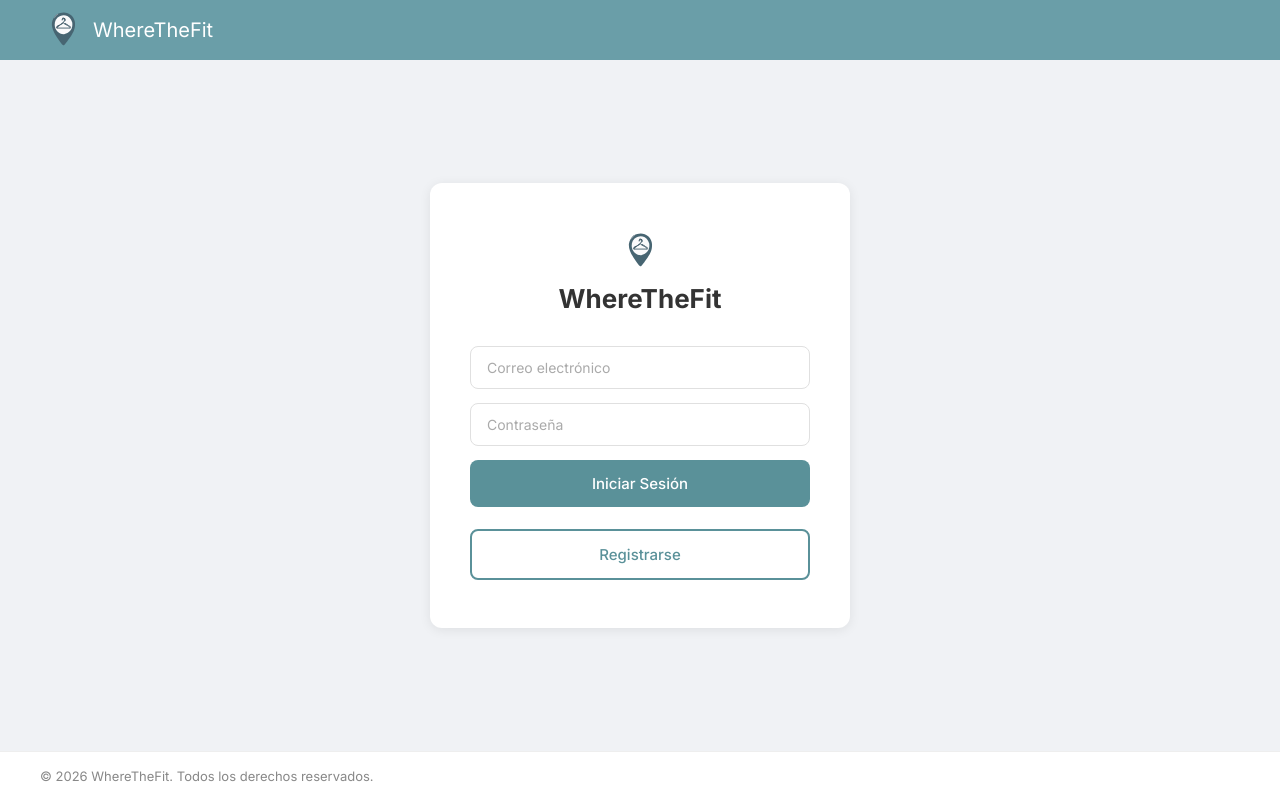
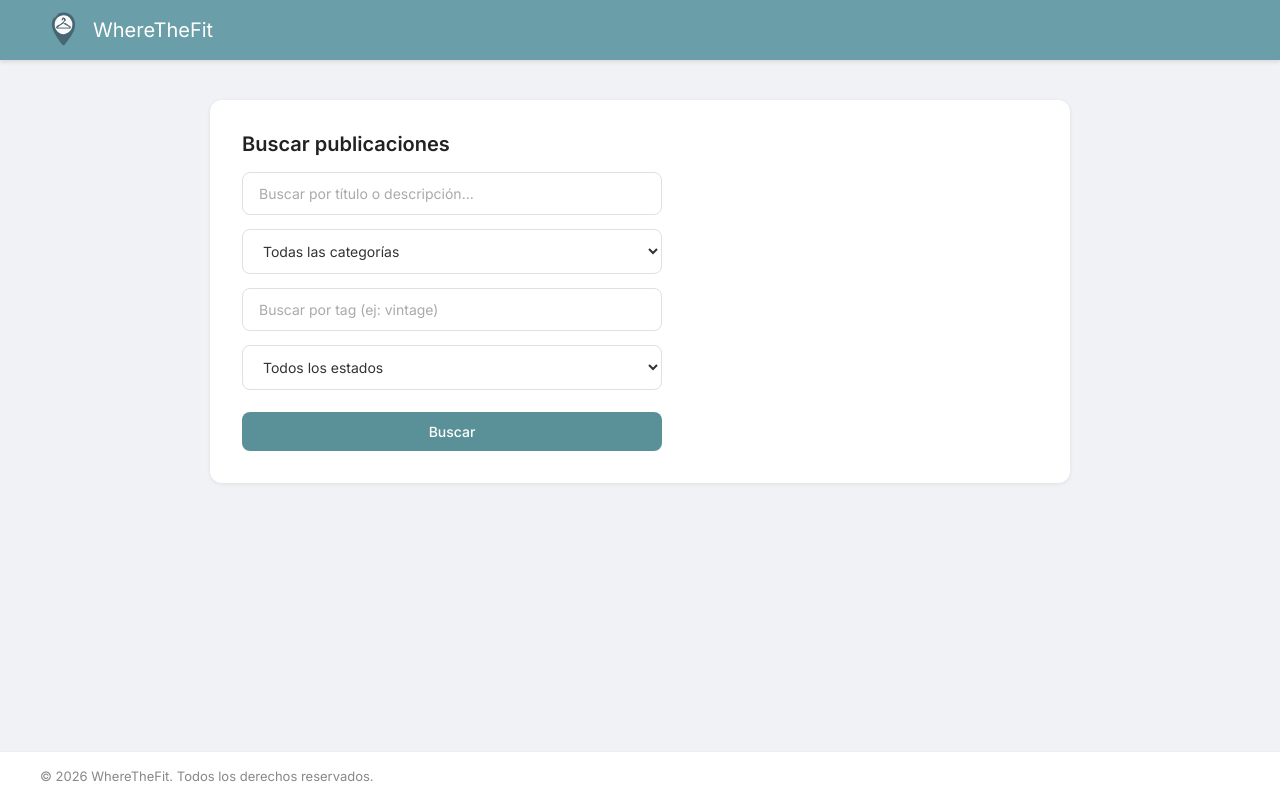
Before and after one commit to candedefranco/WhereTheFit, a React (Vite) app in the folder wtf-front/: page /search in a window 1280 px wide. Before the commit this address led to /login. Built offline with nearby package versions, Linux system fonts and the light colour scheme.

Commit message:
fix barra de navegacion, busqueda de publicaciones

```diff
--- a/wtf-front/src/App.tsx
+++ b/wtf-front/src/App.tsx
@@ -8,6 +8,7 @@ import Feed from "./pages/Feed"
 import EditPost from "./pages/EditPost"
 import PostDetail from "./pages/PostDetail"
 import UserProfile from "./pages/UserProfile"
+import Search from "./pages/Search"
 
 function App() {
   return (
@@ -26,6 +27,7 @@ function App() {
         {/* cualquier ruta desconocida va al inicio */}
         <Route path="*" element={<Navigate to="/" />} />
         <Route path="/profile/:id" element={<UserProfile />} />
+        <Route path="/search" element={<Search />} />
       </Routes>
     </BrowserRouter>
   )
--- a/wtf-front/src/components/Layout.tsx
+++ b/wtf-front/src/components/Layout.tsx
@@ -1,39 +1,49 @@
 import { useNavigate } from "react-router-dom"
 import { apiFetch } from "../api"
 
-
-// defino los props que recibe el componente
 interface LayoutProps {
-  children: React.ReactNode // contenido de la pagina
-  showLogout?: boolean // si mostrar o no el boton de cerrar sesion
+  children: React.ReactNode
+  showLogout?: boolean
 }
 
-// layout es un componente que envuelve todas las paginas
-// contiene el navbar, el contenido y el footer
 function Layout({ children, showLogout = true }: LayoutProps) {
   const navigate = useNavigate()
 
-  // cierro la sesion y mando al login
   async function handleLogout() {
-    await apiFetch("/auth/logout", { method: "POST" }) // CAMBIO: uso apiFetch en vez de fetch directo
+    await apiFetch("/auth/logout", { method: "POST" })
     localStorage.removeItem("user")
-    localStorage.removeItem("token") // CAMBIO: borro el token tambien
+    localStorage.removeItem("token")
     navigate("/login")
   }
 
   return (
     <div id="root">
-      {/* navbar con logo y links */}
       <nav className="navbar">
+      {/* logo a la izquierda */}
       <a href="/" className="navbar-logo">
         <img src="/logo-wtf.svg" alt="WhereTheFit logo" width={45} height={40} /> <span>WhereTheFit</span>
       </a>
+
+      {/* buscador en el centro */}
+      {localStorage.getItem("user") && (
+        <input
+          type="text"
+          placeholder="Buscar publicaciones..."
+          onKeyDown={(e) => {
+            if (e.key === "Enter") {
+              window.location.href = `/feed?search=${(e.target as HTMLInputElement).value}`
+            }
+          }}
+          style={{ borderRadius: "20px", padding: "6px 16px", fontSize: "13px", border: "none", outline: "none", width: "320px" }}
+        />
+      )}
+
+      {/* links a la derecha */}
       <div className="navbar-links">
-          {/* solo muestro feed si hay sesion activa */}
         {localStorage.getItem("user") && <a href="/feed">Feed</a>}
-          <a href="/feed/create">Publicar</a>
-          <a href="/profile">Perfil</a>
-          {showLogout && (
+        {localStorage.getItem("user") && <a href="/feed/create">Publicar</a>}
+        {localStorage.getItem("user") && <a href="/profile">Perfil</a>}
+        {showLogout && localStorage.getItem("user") && (
           <button onClick={handleLogout} className="btn btn-small">
             Cerrar sesión
           </button>
@@ -41,12 +51,10 @@ function Layout({ children, showLogout = true }: LayoutProps) {
       </div>
     </nav>
 
-      {/* contenido de la pagina */}
       <div className="page-content">
         {children}
       </div>
 
-      {/* footer */}
       <footer className="footer">
         © 2026 WhereTheFit. Todos los derechos reservados.
       </footer>
--- a/wtf-front/src/pages/Feed.tsx
+++ b/wtf-front/src/pages/Feed.tsx
@@ -3,10 +3,8 @@ import { useNavigate } from "react-router-dom"
 import Layout from "../components/Layout"
 import { apiFetch } from "../api"
 import ConfirmModal from "../components/ConfirmModal"
-
 import Masonry from "react-masonry-css"
 
-// defino el tipo Post para TypeScript
 interface Post {
   id: number
   title: string
@@ -14,7 +12,7 @@ interface Post {
   category: string | null
   image_url: string | null
   images: { id: number; url: string; order: number }[]
-  tags?: string[] // lo agregamos como opcional para que no rompa si el back no lo manda
+  tags?: string[]
   status: string
   created_at: string
   user_id: number
@@ -22,30 +20,25 @@ interface Post {
 }
 
 function Feed() {
-  // estado para guardar la lista de posts
   const [posts, setPosts] = useState<Post[]>([])
   const [error, setError] = useState("")
+  const [showModal, setShowModal] = useState(false)
+  const [postToDelete, setPostToDelete] = useState<number | null>(null)
   const navigate = useNavigate()
 
-  // traigo el usuario logueado del localStorage
   const currentUser = JSON.parse(localStorage.getItem("user") || "null")
 
-  // estados para el modal de confirmacion
-const [showModal, setShowModal] = useState(false)
-const [postToDelete, setPostToDelete] = useState<number | null>(null)
-
-  // si no hay sesion, mando al login
   useEffect(() => {
     if (!currentUser) {
       navigate("/login")
-    } else {
+      return
+    }
     loadPosts()
-    }
   }, [])
 
   async function loadPosts() {
-    // traigo todos los posts del back
-    const response = await apiFetch("/posts")
+    const params = new URLSearchParams(window.location.search)
+    const response = await apiFetch(`/posts?${params.toString()}`)
     if (!response.ok) {
       setError("Error al cargar las publicaciones")
       return
@@ -55,7 +48,6 @@ async function loadPosts() {
   }
 
   async function deletePost(id: number) {
-    // muestro el modal en vez del confirm nativo
     setPostToDelete(id)
     setShowModal(true)
   }
@@ -77,7 +69,6 @@ async function confirmDelete() {
     }
   }
 
-  // configuracion de columnas para el diseño masonry estilo pinterest
   const breakpointColumnsObj = {
     default: 5,
     1400: 4,
@@ -99,7 +90,6 @@ async function confirmDelete() {
             <p>No hay publicaciones todavía. ¡Sé la primera en publicar!</p>
           </div>
         ) : (
-          // muestro cada post como una card usando Masonry
           <Masonry
             breakpointCols={breakpointColumnsObj}
             className="my-masonry-grid"
@@ -107,7 +97,6 @@ async function confirmDelete() {
           >
             {posts.map(post => (
               <div key={post.id} className="card post-card feed-card">
-                {/* muestro la primera imagen si existe */}
                 {(post.images?.[0]?.url || post.image_url) && (
                   <a href={`/feed/post/${post.id}`}>
                     <img
@@ -124,20 +113,18 @@ async function confirmDelete() {
                         {post.title}
                       </a>
                     </h3>
-                    {/* badge que muestra el estado del post */}
                     <span className={`status-badge ${post.status}`}>
                       {post.status === "active" ? "En búsqueda" : "Resuelto"}
                     </span>
                   </div>
-                  {/* meta info del post */}
                   <p className="post-meta">
-                      <a href={`/profile/${post.user_id}`} style={{ textDecoration: "none", color: "inherit", fontWeight: 600 }}>@{post.username}</a>
+                    <a href={`/profile/${post.user_id}`} style={{ textDecoration: "none", color: "inherit", fontWeight: 600 }}>
+                      @{post.username}
+                    </a>
                     {" · "}
                     {new Date(post.created_at).toLocaleDateString("es-AR")}
                   </p>
                   {post.category && <p className="post-category">{post.category}</p>}
-
-                  {/* muestro los tags si es que vienen desde el backend */}
                   {post.tags && post.tags.length > 0 && (
                     <div className="post-tags-list">
                       {post.tags.map((tag, index) => (
@@ -145,10 +132,7 @@ async function confirmDelete() {
                       ))}
                     </div>
                   )}
-
                   <p className="post-description truncate-text">{post.description}</p>
-
-                  {/* solo muestro acciones si el post es del usuario logueado */}
                   {currentUser && currentUser.id === post.user_id && (
                     <div className="btn-row" style={{ marginTop: "12px" }}>
                       <a href={`/feed/edit/${post.id}`} className="btn btn-small">Editar</a>
@@ -164,7 +148,6 @@ async function confirmDelete() {
         {error && <p className="error">{error}</p>}
       </div>
 
-      {/* modal de confirmacion de borrado */}
       {showModal && (
         <ConfirmModal
           message="¿Segura que querés borrar esta publicación?"
--- /dev/null
+++ b/wtf-front/src/pages/Search.tsx
@@ -0,0 +1,140 @@
+import { useState } from "react"
+import Layout from "../components/Layout"
+import { apiFetch } from "../api"
+
+interface Post {
+  id: number
+  title: string
+  description: string
+  category: string | null
+  image_url: string | null
+  images: { id: number; url: string; order: number }[]
+  status: string
+  created_at: string
+  username: string
+  user_id: number
+  tags: string[]
+  likes: number
+}
+
+function Search() {
+  const [search, setSearch] = useState("")
+  const [category, setCategory] = useState("")
+  const [tag, setTag] = useState("")
+  const [status, setStatus] = useState("")
+  const [posts, setPosts] = useState<Post[]>([])
+  const [searched, setSearched] = useState(false)
+
+  async function handleSearch(e: React.FormEvent) {
+    e.preventDefault()
+
+    // armo los query params
+    const params = new URLSearchParams()
+    if (search) params.append("search", search)
+    if (category) params.append("category", category)
+    if (tag) params.append("tag", tag)
+    if (status) params.append("status", status)
+
+    const response = await apiFetch(`/posts?${params.toString()}`)
+    const data = await response.json()
+    setPosts(data)
+    setSearched(true)
+  }
+
+  return (
+    <Layout>
+      <div className="container">
+        <div className="card" style={{ marginBottom: "16px" }}>
+          <h2 style={{ marginBottom: "16px" }}>Buscar publicaciones</h2>
+
+          <form onSubmit={handleSearch}>
+            <input
+              type="text"
+              placeholder="Buscar por título o descripción..."
+              value={search}
+              onChange={(e) => setSearch(e.target.value)}
+            />
+
+            <select value={category} onChange={(e) => setCategory(e.target.value)}>
+              <option value="">Todas las categorías</option>
+              <option value="Camperas">Camperas</option>
+              <option value="Pantalones">Pantalones</option>
+              <option value="Remeras">Remeras</option>
+              <option value="Vestidos">Vestidos</option>
+              <option value="Faldas">Faldas</option>
+              <option value="Zapatos">Zapatos</option>
+              <option value="Accesorios">Accesorios</option>
+              <option value="Bolsos">Bolsos</option>
+              <option value="Ropa interior">Ropa interior</option>
+              <option value="Deportivo">Deportivo</option>
+              <option value="Otro">Otro</option>
+            </select>
+
+            <input
+              type="text"
+              placeholder="Buscar por tag (ej: vintage)"
+              value={tag}
+              onChange={(e) => setTag(e.target.value)}
+            />
+
+            <select value={status} onChange={(e) => setStatus(e.target.value)}>
+              <option value="">Todos los estados</option>
+              <option value="active">En búsqueda</option>
+              <option value="resolved">Resuelto</option>
+            </select>
+
+            <button type="submit" className="btn" style={{ marginTop: "8px" }}>
+              Buscar
+            </button>
+          </form>
+        </div>
+
+        {/* resultados */}
+        {searched && (
+          <div>
+            <p style={{ color: "#888", marginBottom: "12px" }}>
+              {posts.length === 0 ? "No se encontraron publicaciones." : `${posts.length} resultado(s)`}
+            </p>
+            {posts.map(post => (
+              <div key={post.id} className="card" style={{ marginBottom: "12px" }}>
+                <div style={{ display: "flex", gap: "16px" }}>
+                  {/* imagen miniatura */}
+                  {(post.images?.[0]?.url || post.image_url) && (
+                    <img
+                      src={post.images?.[0]?.url || post.image_url || ""}
+                      alt={post.title}
+                      style={{ width: "80px", height: "80px", objectFit: "cover", borderRadius: "8px", flexShrink: 0 }}
+                    />
+                  )}
+                  <div style={{ flex: 1 }}>
+                    <div className="post-header">
+                      <a href={`/feed/post/${post.id}`} style={{ textDecoration: "none", color: "inherit" }}>
+                        <strong>{post.title}</strong>
+                      </a>
+                      <span className={`status-badge ${post.status}`}>
+                        {post.status === "active" ? "En búsqueda" : "Resuelto"}
+                      </span>
+                    </div>
+                    <p style={{ fontSize: "13px", color: "#888", marginTop: "4px" }}>
+                      @{post.username} · {new Date(post.created_at).toLocaleDateString("es-AR")}
+                      {post.category && ` · ${post.category}`}
+                    </p>
+                    {post.tags.length > 0 && (
+                      <div style={{ display: "flex", gap: "4px", flexWrap: "wrap", marginTop: "6px" }}>
+                        {post.tags.map((tag, i) => (
+                          <span key={i} className="post-tag-item">#{tag}</span>
+                        ))}
+                      </div>
+                    )}
+                  </div>
+                </div>
+              </div>
+            ))}
+          </div>
+        )}
+      </div>
+    </Layout>
+  )
+}
+
+export default Search
```
Also changed, not shown: 1 other file (tests, documents, lock files or other folders). Lines whose indentation alone changed are shown as unchanged.
